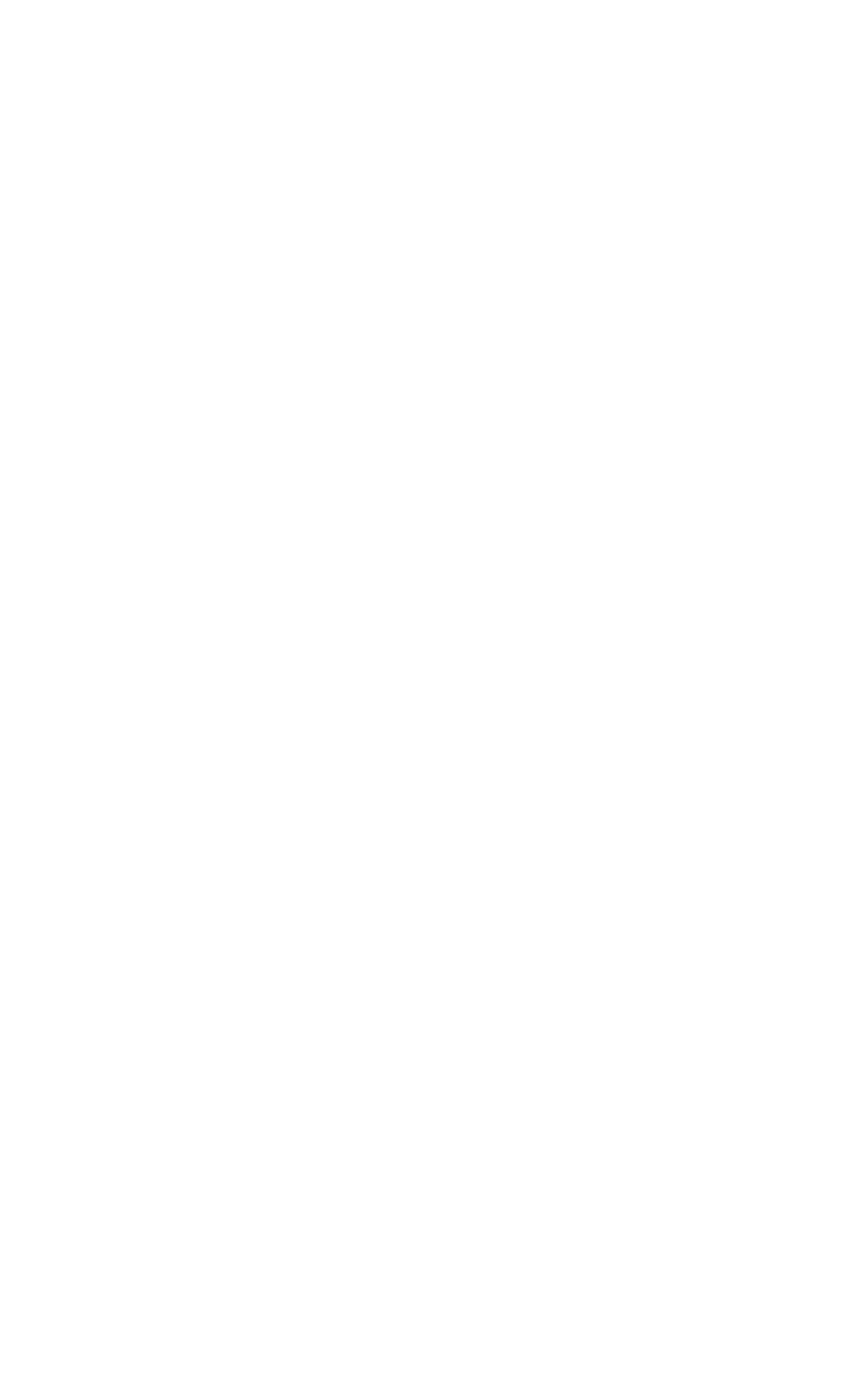
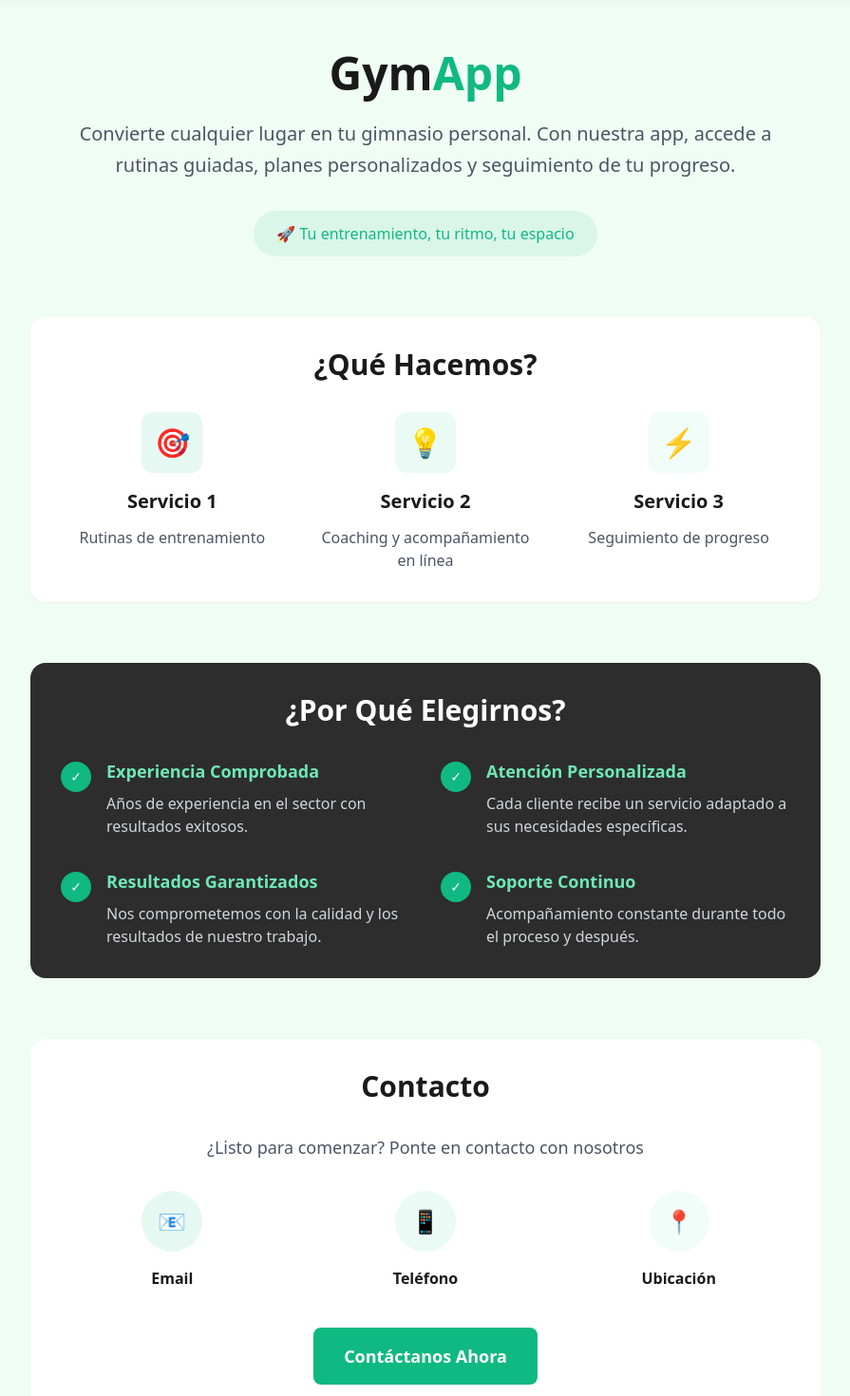
Before and after one commit to IgnacioBarraza/Angular-Gym, an Angular app: page /about in a window 1280 px wide. Before the commit this address led to /. Shown: the part 140-1610 px from the top of the page at 95% size, without its empty margins (192-1087 px from the left). Before the commit the page ends 800 px from the top, so only its background shows below. Built offline with nearby package versions, Linux system fonts and the light colour scheme.

Commit message:
feat: the about interface are updated

```diff
--- a/src/app/app.routes.ts
+++ b/src/app/app.routes.ts
@@ -2,10 +2,12 @@ import { Routes } from '@angular/router';
 import { Login } from './pages/auth/login/login';
 import { Register } from './pages/auth/register/register';
 import { Dashboard } from './pages/dashboard/dashboard';
+import { About } from './pages/about/about';
 
 export const routes: Routes = [
     {path: 'login', component: Login},
     {path: 'register', component: Register},
     {path: 'dashboard', component: Dashboard},
+    {path: 'about', component: About},
     { path: '', redirectTo: 'login', pathMatch: 'full' },
 ];
--- a/src/app/pages/about/about.html
+++ b/src/app/pages/about/about.html
@@ -1 +1,127 @@
-<p>about works!</p>
+<app-navbar class="overflow-x-hidden"></app-navbar>
+<section class="py-16 bg-gym-light overflow-x-hidden">
+    <div class="max-w-4xl mx-auto px-4 sm:px-6 lg:px-8">
+        <div class="text-center mb-16">
+            <h1 class="text-5xl font-bold text-gym-dark mb-6">
+                Gym<span class="text-gym-green">App</span>
+            </h1>
+            <p class="text-xl text-gray-600 mb-8 max-w-3xl mx-auto leading-relaxed">
+                Convierte cualquier lugar en tu gimnasio personal. Con nuestra app, accede a rutinas guiadas,
+                planes personalizados y seguimiento de tu progreso.
+            </p>
+            <div class="inline-block bg-gym-green/10 text-gym-green px-6 py-3 rounded-full font-medium">
+                🚀 Tu entrenamiento, tu ritmo, tu espacio
+            </div>
+        </div>
+
+        <div class="bg-white rounded-2xl p-8 mb-16 shadow-sm">
+            <h2 class="text-3xl font-bold text-gym-dark mb-8 text-center">¿Qué Hacemos?</h2>
+            <div class="grid grid-cols-1 md:grid-cols-3 gap-8">
+                <div class="text-center">
+                    <div class="w-16 h-16 bg-gym-green/10 rounded-xl flex items-center justify-center mx-auto mb-4">
+                        <span class="text-3xl">🎯</span>
+                    </div>
+                    <h3 class="text-xl font-semibold text-gym-dark mb-3">Servicio 1</h3>
+                    <p class="text-gray-600">
+                        Rutinas de entrenamiento
+                    </p>
+                </div>
+                <div class="text-center">
+                    <div class="w-16 h-16 bg-gym-green-light/10 rounded-xl flex items-center justify-center mx-auto mb-4">
+                        <span class="text-3xl">💡</span>
+                    </div>
+                    <h3 class="text-xl font-semibold text-gym-dark mb-3">Servicio 2</h3>
+                    <p class="text-gray-600">
+                        Coaching y acompañamiento en línea
+                    </p>
+                </div>
+                <div class="text-center">
+                    <div class="w-16 h-16 bg-gym-mint/10 rounded-xl flex items-center justify-center mx-auto mb-4">
+                        <span class="text-3xl">⚡</span>
+                    </div>
+                    <h3 class="text-xl font-semibold text-gym-dark mb-3">Servicio 3</h3>
+                    <p class="text-gray-600">
+                        Seguimiento de progreso
+                    </p>
+                </div>
+            </div>
+        </div>
+
+        <div class="bg-gym-gray text-white rounded-2xl p-8 mb-16">
+            <h2 class="text-3xl font-bold mb-8 text-center">¿Por Qué Elegirnos?</h2>
+            <div class="grid grid-cols-1 md:grid-cols-2 gap-8">
+                <div class="flex items-start space-x-4">
+                    <div class="w-8 h-8 bg-gym-green rounded-full flex items-center justify-center flex-shrink-0 mt-1">
+                        <span class="text-white text-sm">✓</span>
+                    </div>
+                    <div>
+                        <h3 class="text-lg font-semibold text-gym-mint mb-2">Experiencia Comprobada</h3>
+                        <p class="text-gray-300">Años de experiencia en el sector con resultados exitosos.</p>
+                    </div>
+                </div>
+                <div class="flex items-start space-x-4">
+                    <div class="w-8 h-8 bg-gym-green rounded-full flex items-center justify-center flex-shrink-0 mt-1">
+                        <span class="text-white text-sm">✓</span>
+                    </div>
+                    <div>
+                        <h3 class="text-lg font-semibold text-gym-mint mb-2">Atención Personalizada</h3>
+                        <p class="text-gray-300">Cada cliente recibe un servicio adaptado a sus necesidades específicas.</p>
+                    </div>
+                </div>
+                <div class="flex items-start space-x-4">
+                    <div class="w-8 h-8 bg-gym-green rounded-full flex items-center justify-center flex-shrink-0 mt-1">
+                        <span class="text-white text-sm">✓</span>
+                    </div>
+                    <div>
+                        <h3 class="text-lg font-semibold text-gym-mint mb-2">Resultados Garantizados</h3>
+                        <p class="text-gray-300">Nos comprometemos con la calidad y los resultados de nuestro trabajo.</p>
+                    </div>
+                </div>
+                <div class="flex items-start space-x-4">
+                    <div class="w-8 h-8 bg-gym-green rounded-full flex items-center justify-center flex-shrink-0 mt-1">
+                        <span class="text-white text-sm">✓</span>
+                    </div>
+                    <div>
+                        <h3 class="text-lg font-semibold text-gym-mint mb-2">Soporte Continuo</h3>
+                        <p class="text-gray-300">Acompañamiento constante durante todo el proceso y después.</p>
+                    </div>
+                </div>
+            </div>
+        </div>
+
+        <div class="bg-white rounded-2xl p-8 text-center">
+            <h2 class="text-3xl font-bold text-gym-dark mb-8">Contacto</h2>
+            <p class="text-lg text-gray-600 mb-8">
+                ¿Listo para comenzar? Ponte en contacto con nosotros
+            </p>
+
+            <div class="grid grid-cols-1 md:grid-cols-3 gap-8 mb-8">
+                <div>
+                    <div class="w-16 h-16 bg-gym-green/10 rounded-full flex items-center justify-center mx-auto mb-4">
+                        <span class="text-2xl">📧</span>
+                    </div>
+                    <h3 class="font-semibold text-gym-dark mb-2">Email</h3>
+                    <p class="text-gray-600"></p>
+                </div>
+                <div>
+                    <div class="w-16 h-16 bg-gym-green-light/10 rounded-full flex items-center justify-center mx-auto mb-4">
+                        <span class="text-2xl">📱</span>
+                    </div>
+                    <h3 class="font-semibold text-gym-dark mb-2">Teléfono</h3>
+                    <p class="text-gray-600"></p>
+                </div>
+                <div>
+                    <div class="w-16 h-16 bg-gym-mint/10 rounded-full flex items-center justify-center mx-auto mb-4">
+                        <span class="text-2xl">📍</span>
+                    </div>
+                    <h3 class="font-semibold text-gym-dark mb-2">Ubicación</h3>
+                    <p class="text-gray-600"></p>
+                </div>
+            </div>
+
+            <button class="bg-gym-green hover:bg-gym-green-dark text-white px-8 py-4 rounded-lg font-semibold text-lg transition-colors">
+                Contáctanos Ahora
+            </button>
+        </div>
+    </div>
+</section>
--- a/src/app/pages/about/about.ts
+++ b/src/app/pages/about/about.ts
@@ -1,8 +1,9 @@
 import { Component } from '@angular/core';
+import { Navbar } from '../../shared/navbar/navbar';
 
 @Component({
   selector: 'app-about',
-  imports: [],
+  imports: [Navbar],
   templateUrl: './about.html',
   styleUrl: './about.css'
 })
```
